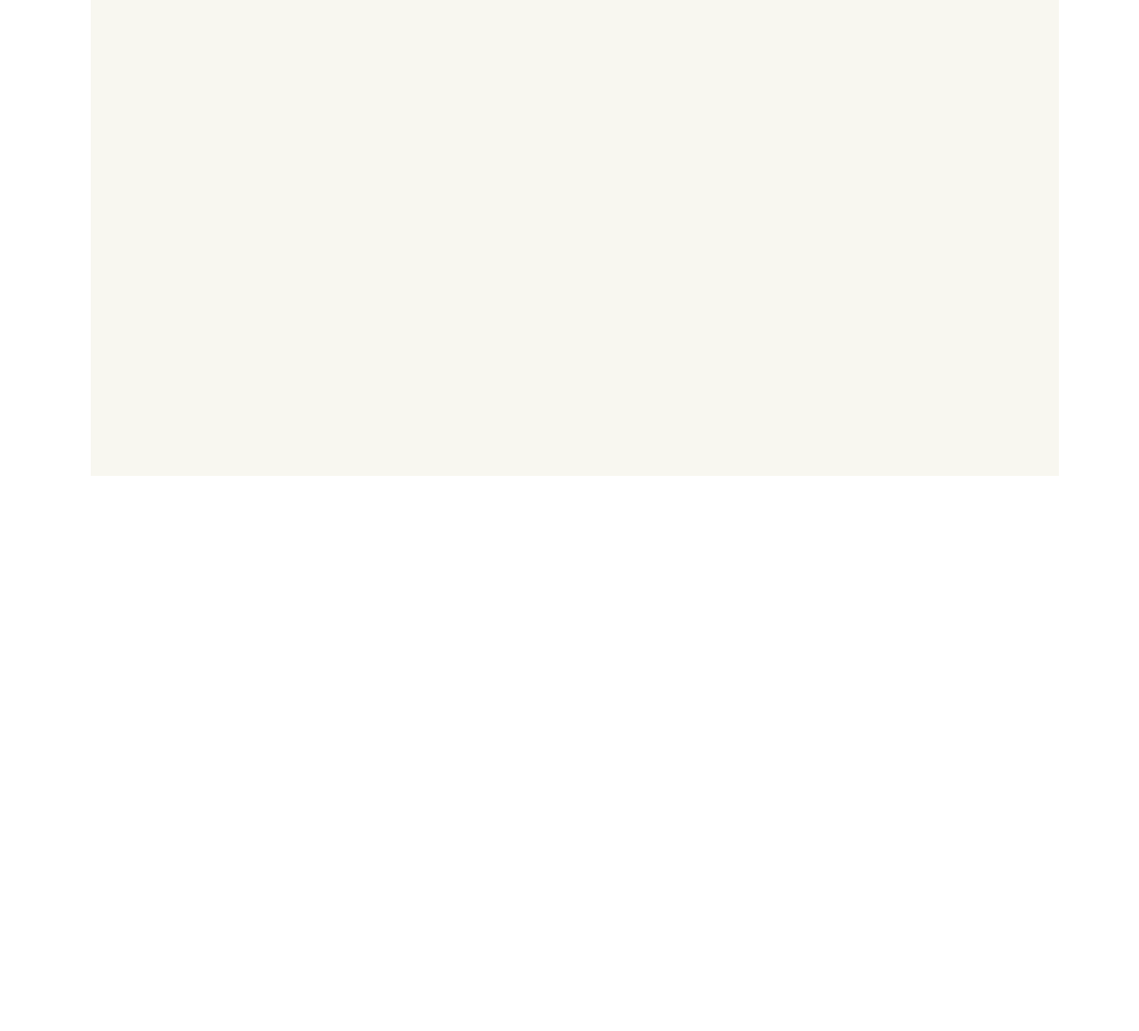
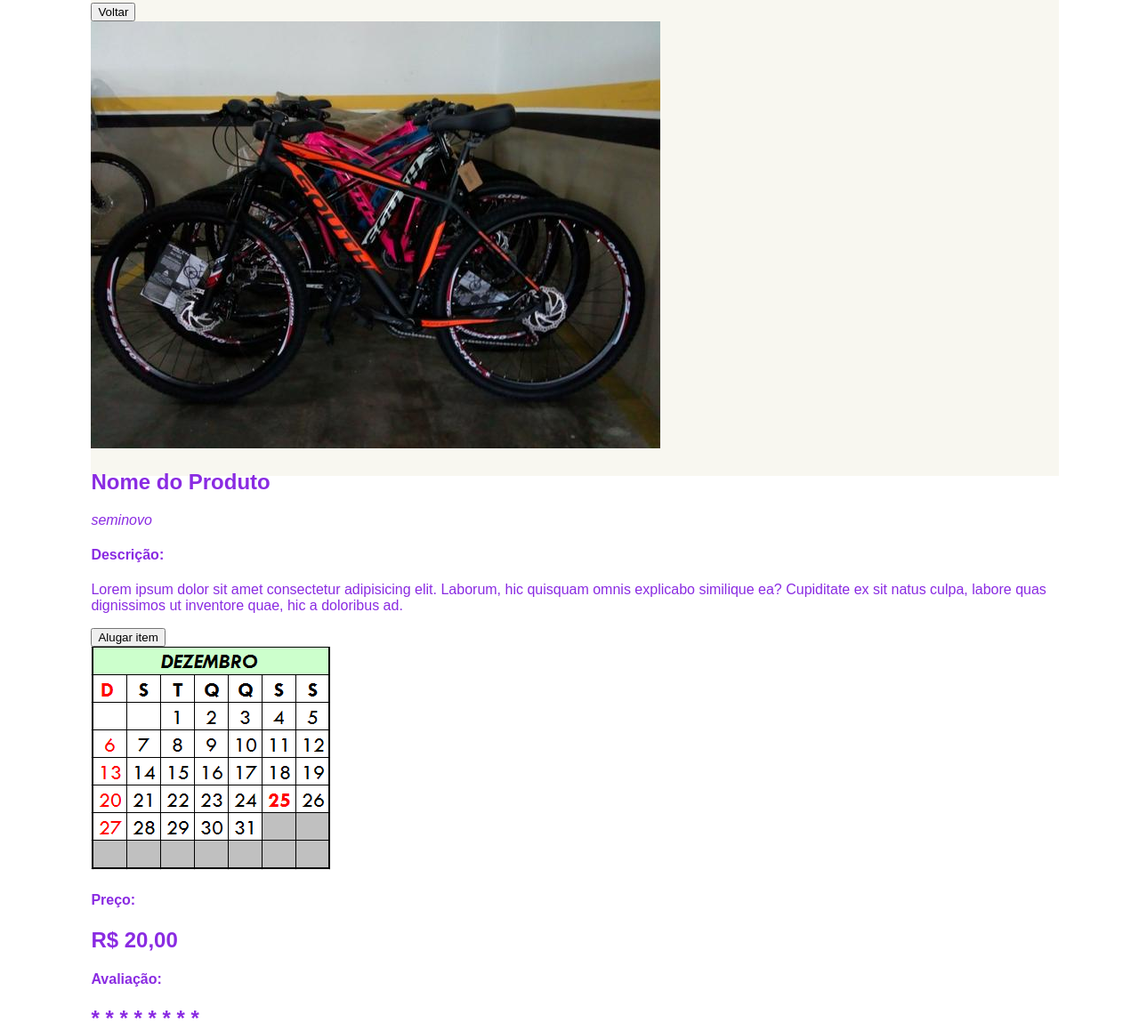
Before and after one commit to JonissonGomes/Me-Empresta, a plain HTML site: page others/prototype/pages/detalhes.html in a window 1280 px wide. Shown: the part 245-1404 px from the top of the page at 89% size. Before the commit the page ends 800 px from the top, so only its background shows below. Drawn offline with Linux system fonts and the light colour scheme.

Commit message:
Incluindo tela de detalhes do produto

```diff
--- a/others/prototype/pages/detalhes.html
+++ b/others/prototype/pages/detalhes.html
@@ -36,12 +36,53 @@
 
         </section>
 
-
     </header>
 
     <main>
         <div class="container">
-            <h2>Detalhes do produto</h2>
+           <section class="fixed">
+                <h2>Detalhes do produto</h2>
+                <a href="./homepage.html"><button>Voltar</button></a>
+            </section>
+
+            <div class="container-geral">
+
+                <section class="grid-one">
+
+                    <img src="../assets/bike.jpg" alt="Img produto">
+
+                    <section class="status-container">
+                        <h2>Nome do Produto</h2>
+                        <i>seminovo</i>
+                        <h4>Descrição:</h4>
+                        <p>Lorem ipsum dolor sit amet consectetur adipisicing elit. Laborum, hic quisquam omnis explicabo similique ea? Cupiditate ex sit natus culpa, labore quas dignissimos ut inventore quae, hic a doloribus ad.</p>
+                        <button>Alugar item</button>
+                    </section>
+
+
+
+                    <section class="calendario-container">
+                        <img src="../assets/calendario.png" alt="Img calendario">
+                    </section>
+
+                </section>
+
+
+                <section class="grid-two">
+
+                        <section class="preco-container">
+                            <h4>Preço:</h4>
+                            <h2>R$ 20,00</h2>
+                        </section>
+
+                        <section class="avaliation-container">
+                            <h4>Avaliação:</h4>
+                            <h2>* * * * * * * *</h2>
+                        </section>
+
+                </section>
+
+            </div>
 
         </div>
     </main>
```
